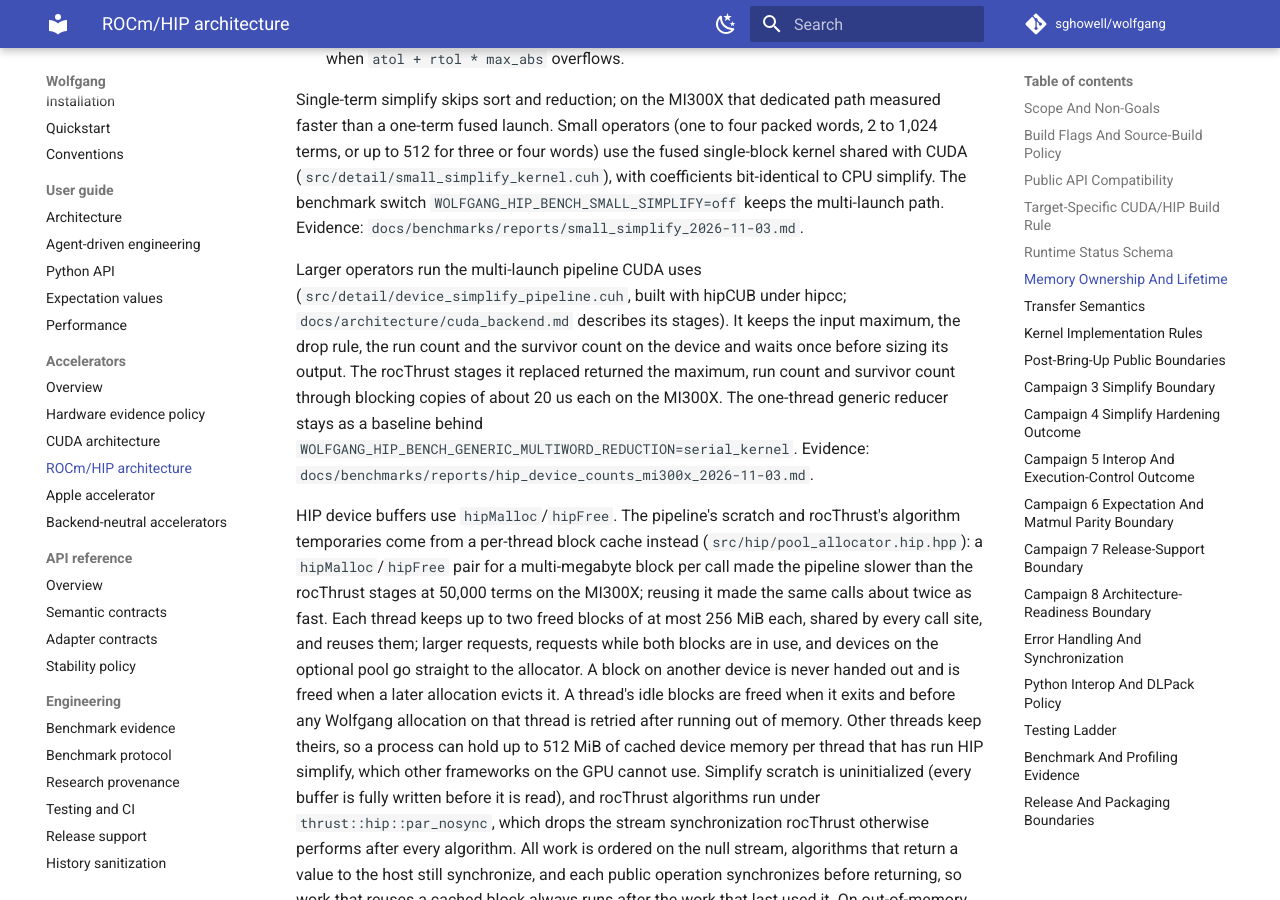
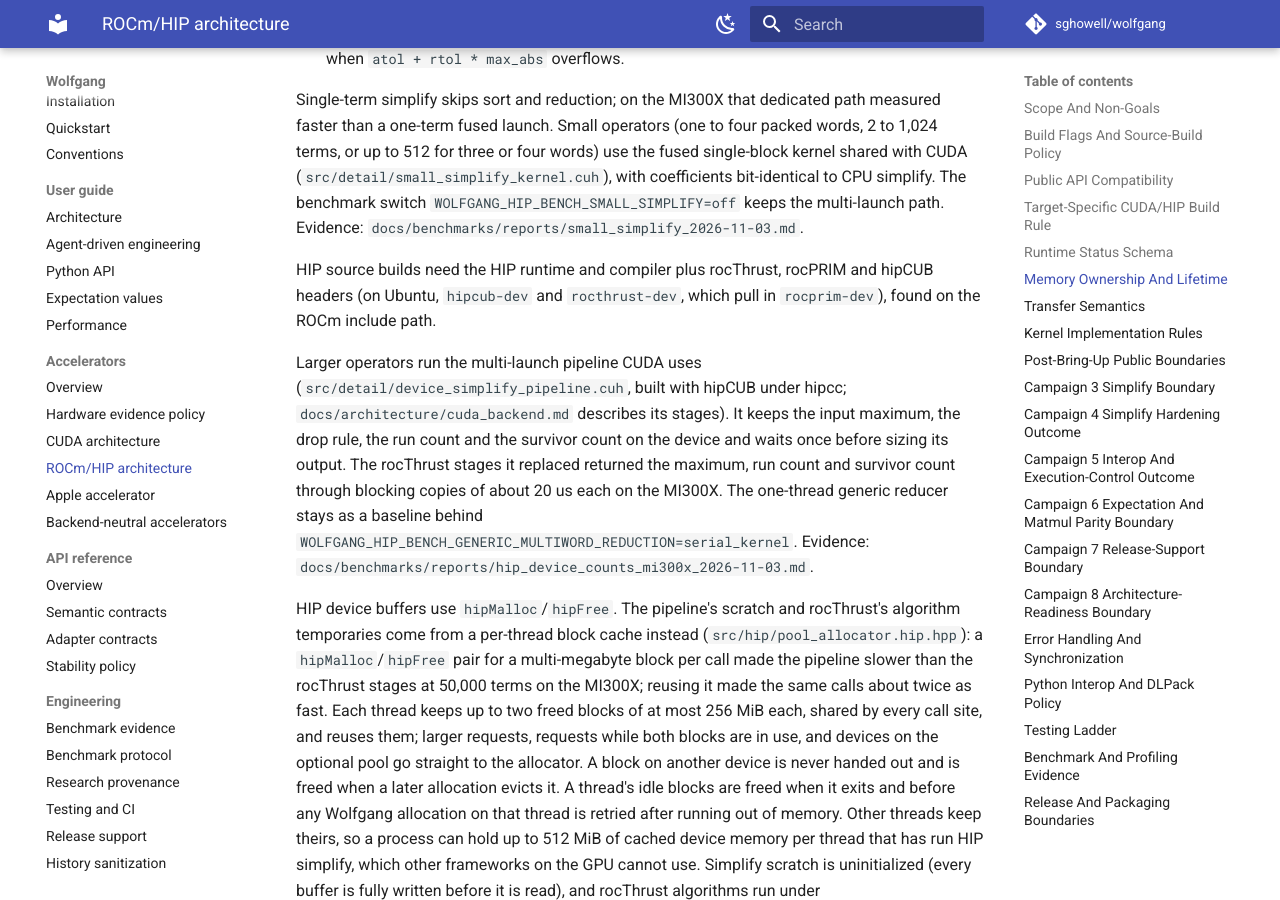
Before and after one commit to sghowell/wolfgang, an MkDocs documentation site: the page built from docs/architecture/rocm_backend.md, in a window 1280 px wide and 900 px high, scrolled down 2979 px. Built offline with MkDocs 1.6.1 and Material for MkDocs 9.7.7, drawn with Linux system fonts in a browser that asks for light colours; comment, search, counter and statistics services are not loaded.

Commit message:
ci: install hipCUB in the ROCm compile lane
HIP simplify now uses the shared pipeline, which includes hipcub/hipcub.hpp;
the ROCm 7.2 compile job installed only rocThrust (the previous campaign
dropped hipcub-dev while it was unused). The ROCm backend doc now names the
required ROCm components.

```diff
--- a/docs/architecture/rocm_backend.md
+++ b/docs/architecture/rocm_backend.md
@@ -155,6 +155,10 @@
 CPU simplify. The benchmark switch `WOLFGANG_HIP_BENCH_SMALL_SIMPLIFY=off`
 keeps the multi-launch path. Evidence:
 `docs/benchmarks/reports/small_simplify_2026-11-03.md`.
+
+HIP source builds need the HIP runtime and compiler plus rocThrust, rocPRIM
+and hipCUB headers (on Ubuntu, `hipcub-dev` and `rocthrust-dev`, which pull in
+`rocprim-dev`), found on the ROCm include path.
 
 Larger operators run the multi-launch pipeline CUDA uses
 (`src/detail/device_simplify_pipeline.cuh`, built with hipCUB under hipcc;
```
Also changed, not shown: 1 other file.
